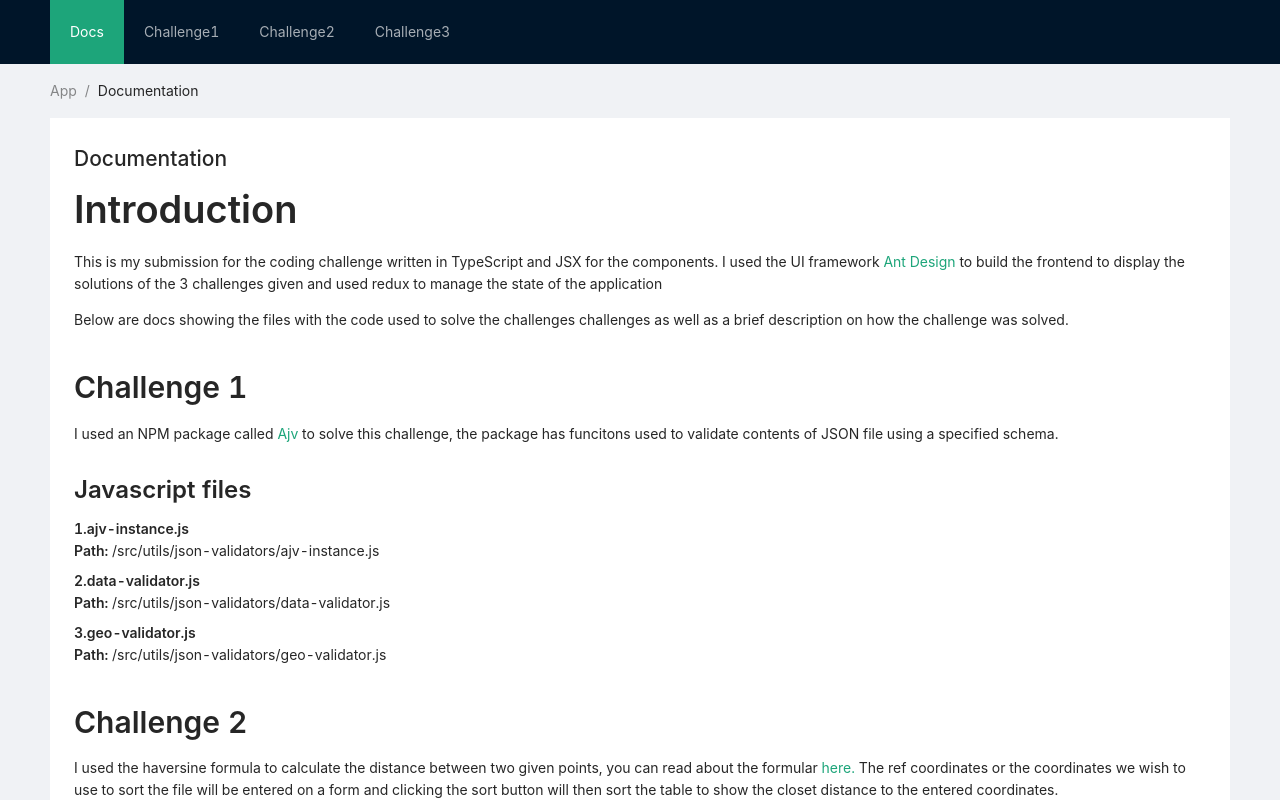
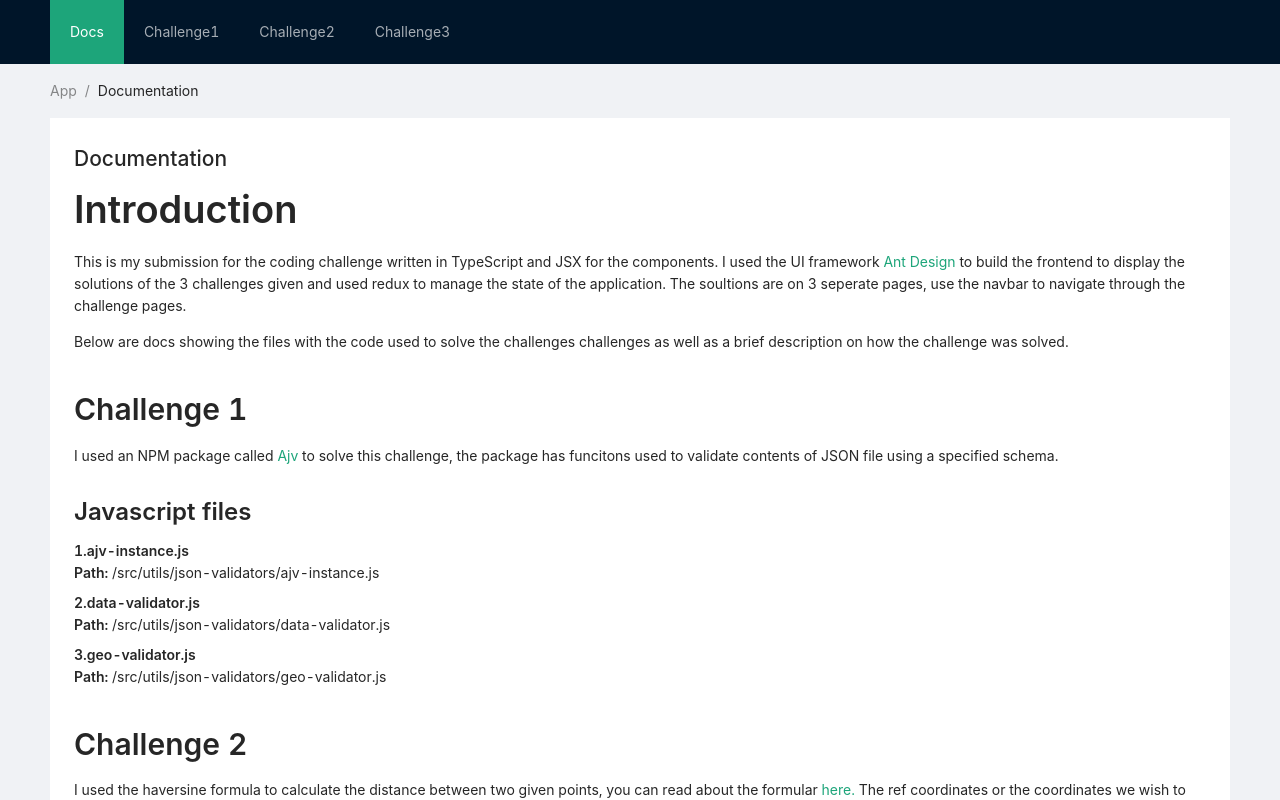
Before and after one commit to FearTheBeard95/ambrite-coding-challenge, a React (Create React App) app: page / in a window 1280 px wide. Shown: the top 800 px of the page. Built offline with nearby package versions, Linux system fonts and the light colour scheme.

Commit message:
Update docs page

```diff
--- a/src/components/pages/Docs.tsx
+++ b/src/components/pages/Docs.tsx
@@ -43,7 +43,9 @@ const Docs = () => (
           Ant Design
         </Link>{' '}
         to build the frontend to display the solutions of the 3 challenges given
-        and used redux to manage the state of the application
+        and used redux to manage the state of the application. The soultions are
+        on 3 seperate pages, use the navbar to navigate through the challenge
+        pages.
       </Paragraph>
       <Paragraph>
         Below are docs showing the files with the code used to solve the
```
